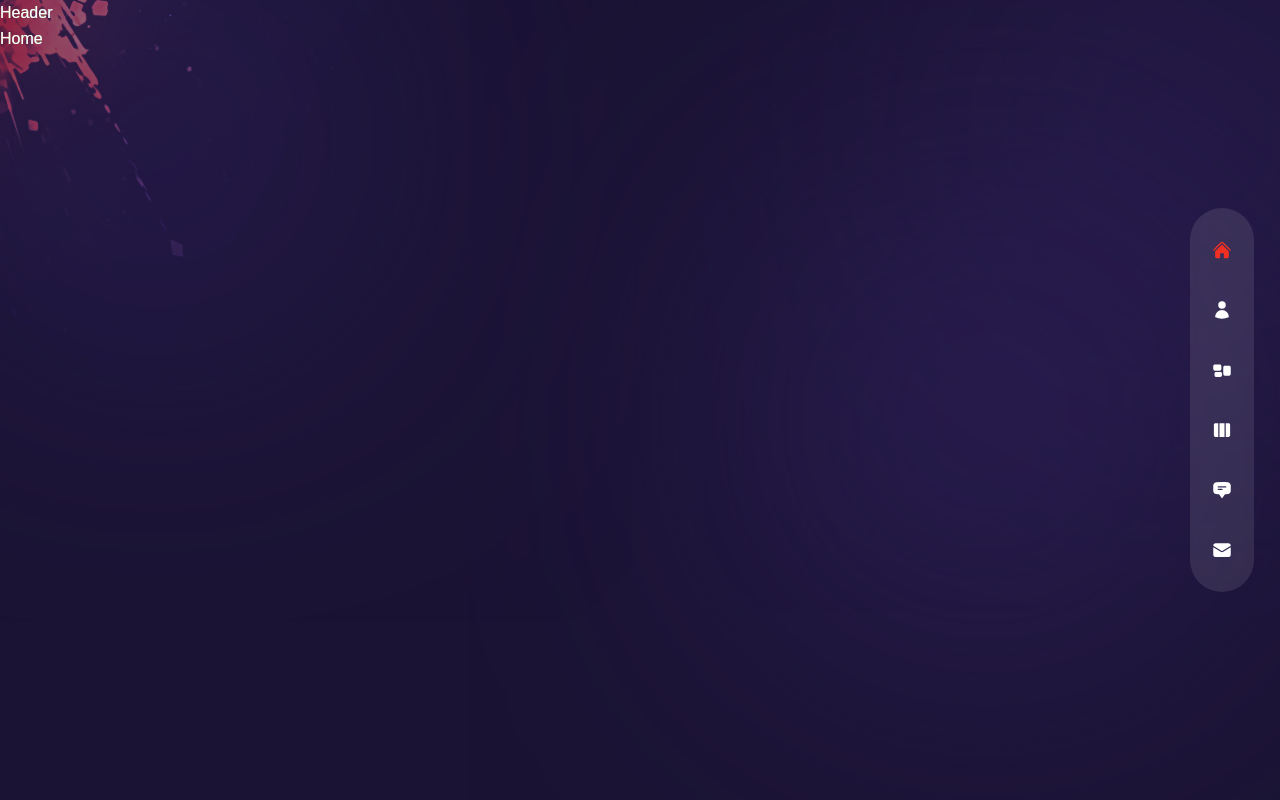
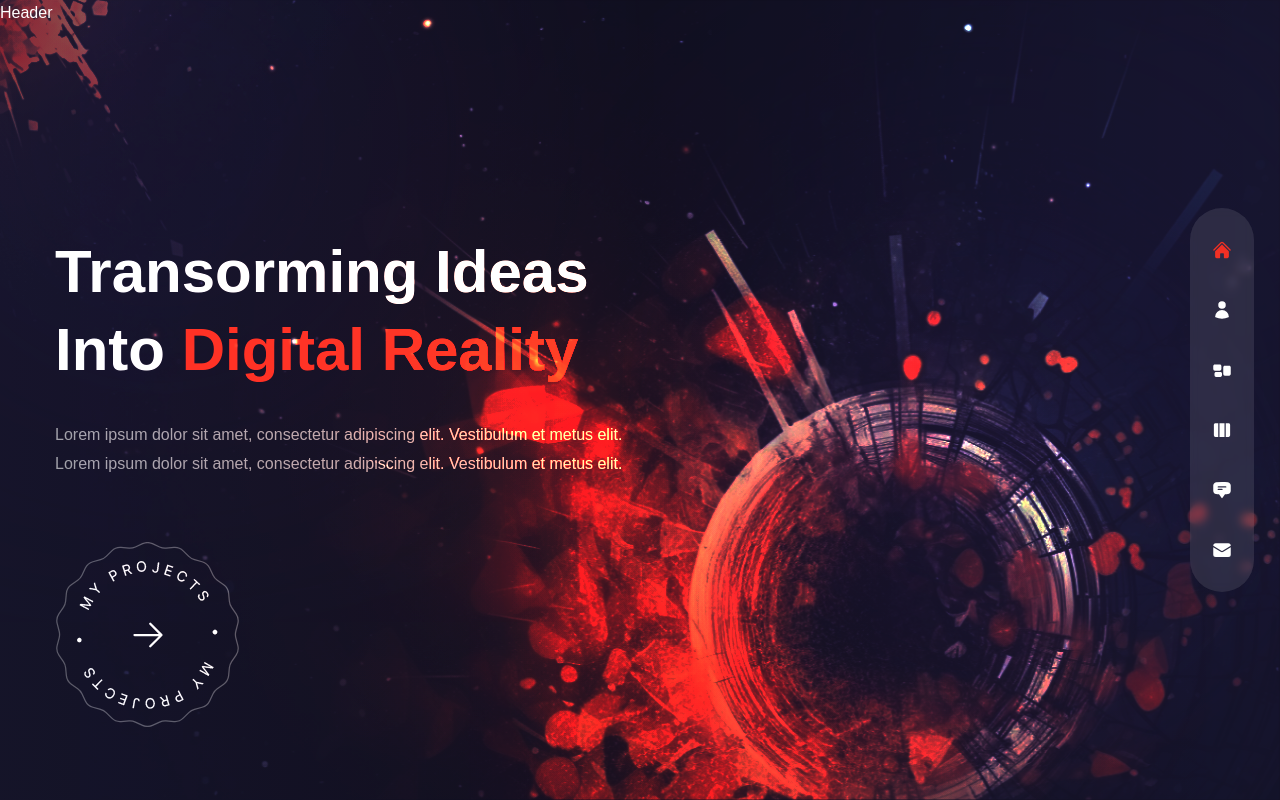
Before and after one commit to Atlon1/lukaszL-portfolio, a React (Create React App) app: page / in a window 1280 px wide. Built offline with nearby package versions, Linux system fonts and the light colour scheme.

Commit message:
aniamte nav

```diff
--- a/src/App.tsx
+++ b/src/App.tsx
@@ -1,6 +1,6 @@
 import '../src/styles/tailwind.css';
 import {Routes, Route, useLocation} from "react-router-dom";
-import {AnimatePresence, motion} from "framer-motion";
+import { motion} from "framer-motion";
 import Layout from "./components/Layout";
 import Home from "./pages/Home";
 import About from "./pages/About";
@@ -18,7 +18,6 @@
     return (
 
         <Layout>
-            <AnimatePresence mode='wait'>
                 <motion.div key={location.pathname} className='h-full'>
                     <Transition/>
                     <Routes>
@@ -30,8 +29,6 @@
                         <Route path="/contact" element={<Contact/>}/>
                     </Routes>
                 </motion.div>
-            </AnimatePresence>
-
         </Layout>
 
     );
--- a/src/components/Header.tsx
+++ b/src/components/Header.tsx
@@ -2,9 +2,9 @@
 
 const Header = () => {
     return (
-        <div>
+        <header className='absolute z-30 w-full'>
             Header
-        </div>
+        </header>
     );
 };
 
--- a/src/components/Nav.tsx
+++ b/src/components/Nav.tsx
@@ -1,4 +1,4 @@
-import React, {useEffect, useState} from 'react';
+import React  from 'react';
 
 import {
     HiHome,
@@ -37,8 +37,6 @@
 const Nav = () => {
 
     const location = useLocation();
-
-
     return (
         <nav className='flex flex-col items-center xl:justify-center gap-y-4 fixed h-max bottom-0 mt-auto xl:right-[2%]
         z-50 top-0 w-full xl:w-16 xl:max-w-md xl:h-screen '>
--- a/src/components/ProjectBtn.tsx
+++ b/src/components/ProjectBtn.tsx
@@ -1,9 +1,20 @@
 import React from 'react';
+
+import {Link} from "react-router-dom";
+import {HiArrowRight} from "react-icons/hi2";
+import RoundedText from '../assets/rounded-text (1).png'
 
 const ProjectBtn = () => {
     return (
-        <div>
-            Project
+        <div className='mx-auto xl:mx-0'>
+            <Link
+                className='relative w-[185px] h-[185px] flex justify-center items-center bg-circleStar bg-cover bg-center bg-no-repeat group'
+                to="/work">
+                <img
+                    className='animate-spin-slow w-full h-full max-w-[141px] max-h-[148px]'
+                    src={RoundedText} alt="project" />
+                <HiArrowRight className='absolute text-4xl group-hover:translate-x-2 transition-all duration-300'/>
+            </Link>
         </div>
     );
 };
--- a/src/pages/Home.tsx
+++ b/src/pages/Home.tsx
@@ -1,9 +1,55 @@
 import React from 'react';
+
+import ProjectBtn from "../components/ProjectBtn";
+import Avatar from "../components/Avatar";
+
+import {motion} from "framer-motion";
+import {fadeIn} from '../variants'
 
 const Home = () => {
     return (
-        <div>
-            Home
+        <div className='bg-primary/60 h-full'>
+            <div className='w-full h-full bg-gradient-to-r from-primary/10 via-black/30 to-black/10'>
+                <div className='text-center flex flex-col justify-center xl:pt-40 xl:text-left h-full container mx-auto'>
+                    <motion.h1
+                        variants={fadeIn('down', 0.2)}
+                        initial='hidden'
+                        animate='show'
+                        exit='hidden'
+                        className='h1'>
+                        Transorming Ideas <br/> Into {' '}
+                        <span className='text-accent'>Digital Reality</span>
+                    </motion.h1>
+                    <motion.p
+                        variants={fadeIn('down', 0.3)}
+                        initial='hidden'
+                        animate='show'
+                        exit='hidden'
+                        className=' max-w-sm xl:max-w-xl mx-auto xl:mx-0 mb-10 xl:mb-16 '>
+                        Lorem ipsum dolor sit amet, consectetur adipiscing elit.
+                        Vestibulum et metus elit. Lorem ipsum dolor sit amet, consectetur adipiscing elit.
+                        Vestibulum et metus elit.
+                    </motion.p>
+                    <div className='flex justify-center xl:hidden relative'>
+                        <ProjectBtn/>
+                    </div>
+                    <motion.div
+                    variants={fadeIn('down', 0.4)}
+                    initial='hidden'
+                    animate='show'
+                    exit='hidden'
+                    className='hidden xl:flex'
+                    >
+                        <ProjectBtn/>
+                    </motion.div>
+
+                </div>
+            </div>
+            <div className='w-[1200px] h-full absolute right-0 bottom-0'>
+                <div className='bg-none xl:bg-explosion xl:bg-cover xl:bg-right xl:bg-no-repeat w-full h-full absolute mix-blend-color-dodge translate-z-0'>
+
+                </div>
+            </div>
         </div>
     );
 };
--- /dev/null
+++ b/src/variants.js
@@ -0,0 +1,26 @@
+export const fadeIn = (direction, delay) => {
+    return {
+        hidden: {
+            y: direction === 'up' ? 80 : direction === 'down' ? -80 : 0,
+            opacity: 0,
+            x: direction === 'left' ? 80 : direction === 'right' ? -80 : 0,
+            transition: {
+                type: 'tween',
+                duration: 1.5,
+                delay: delay,
+                ease: [0.25, 0.6, 0.3, 0.8],
+            },
+        },
+        show: {
+            y: 0,
+            x: 0,
+            opacity: 1,
+            transition: {
+                type: 'tween',
+                duration: 1.4,
+                delay: delay,
+                ease: [0.25, 0.25, 0.25, 0.75],
+            },
+        },
+    };
+};
--- a/tailwind.config.js
+++ b/tailwind.config.js
@@ -25,9 +25,9 @@
         accent: '#F13024',
       },
       backgroundImage: {
-        explosion: 'url("/bg-explosion.png")',
-        circles: 'url("/bg-circles.png")',
-        circleStar: 'url("/circle-star.svg")',
+        explosion: 'url("../assets/bg-explosion (1).png")',
+        circles: 'url("../assets/bg-circles.png")',
+        circleStar: 'url("../assets/circle-star.svg")',
         site: 'url("../assets/site-bg.svg")',
       },
       animation: {
```
